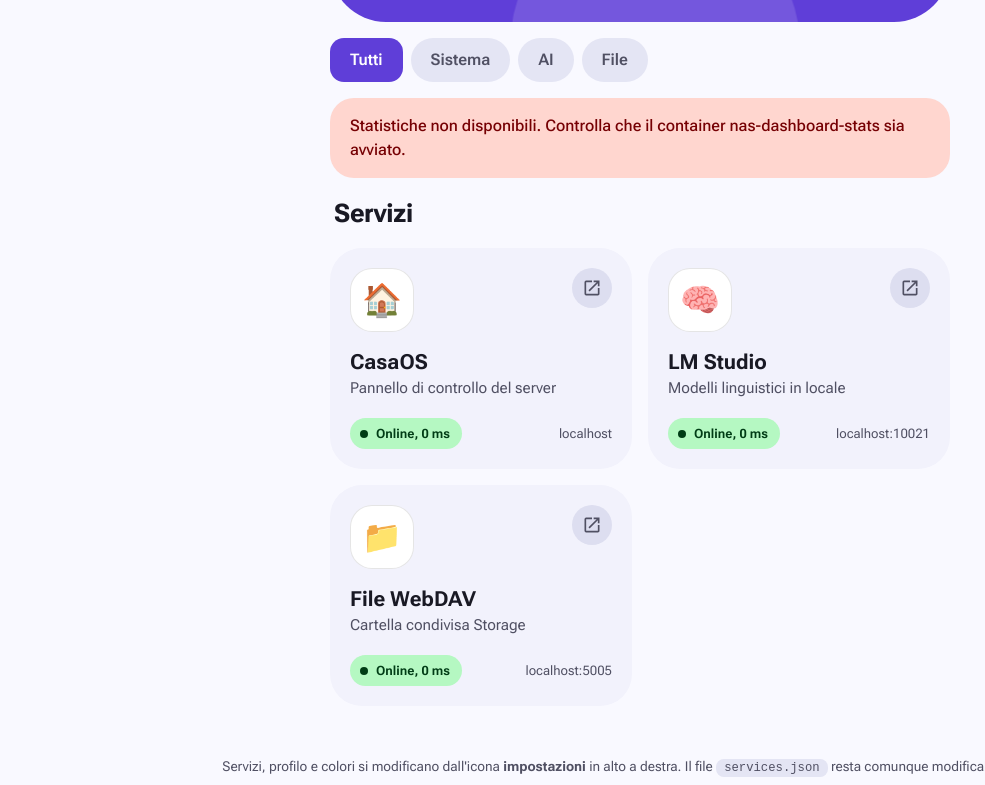
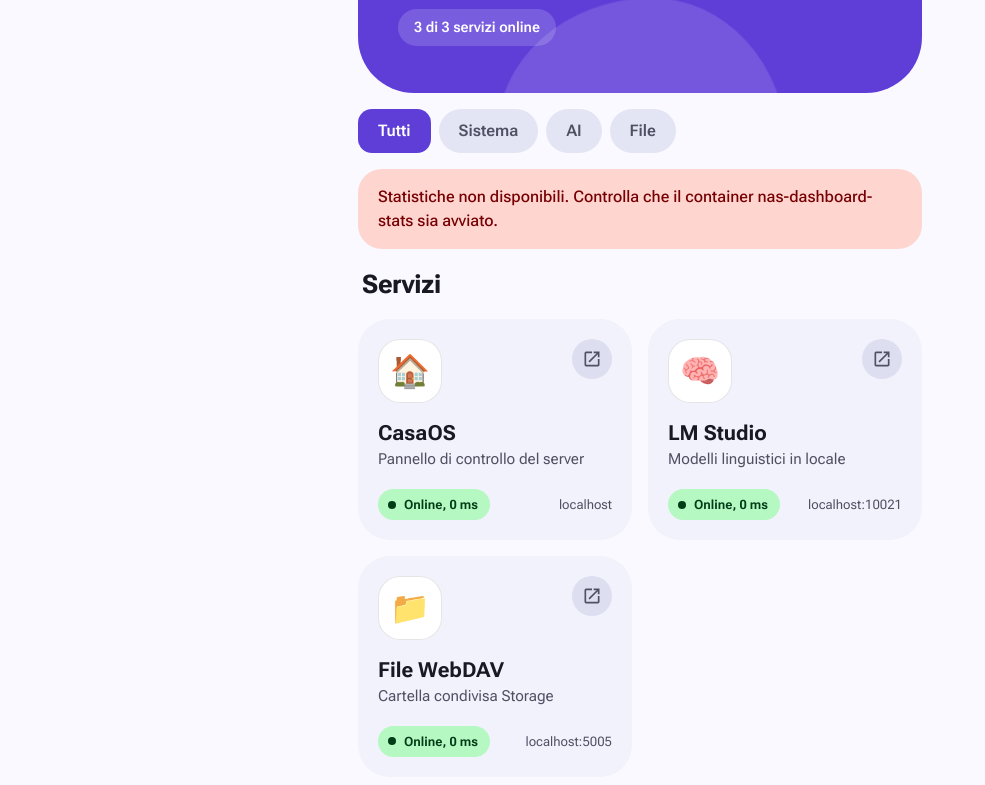
Before and after one commit to andreacannone2012-sketch/dashboard, a plain HTML site: page index.html in a window 1280 px wide. Shown: the part 510-1295 px from the top of the page, without its empty margins (0-985 px from the left). Drawn offline with Linux system fonts and the light colour scheme; no server answers; a script that the page names is missing.

Commit message:
Update index.html

```diff
--- a/index.html
+++ b/index.html
@@ -336,7 +336,7 @@
 .dashboard {
   display: grid;
   grid-template-columns: 260px minmax(0, 1fr) 260px;
-  gap: 42px;
+  gap: 70px;
   align-items: start;
 }
 .dashboard-main { display: flex; flex-direction: column; gap: 16px; min-width: 0; }
```
